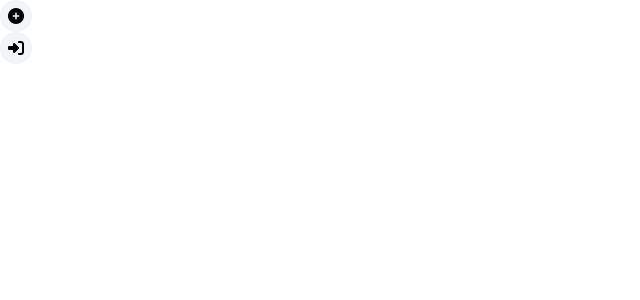
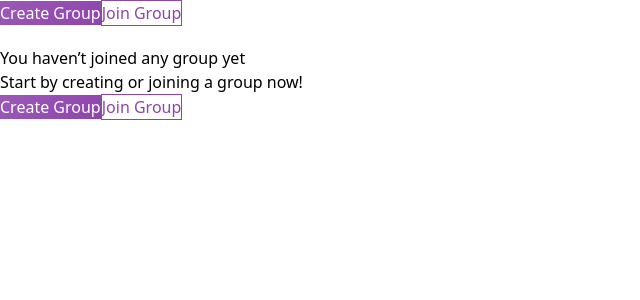
Before and after one commit to tienphuckx/anonybox-cli-vue, a Vue app: page /chat-room in a window 1280 px wide. Shown: the top 300 px of the page, without its empty margins (0-640 px from the left). Built offline with nearby package versions, Linux system fonts and the light colour scheme; no server answers.

Commit message:
UX/UI: improve behavior for Chat toolbar and Chat sidebar buttons

```diff
--- a/src/components/ChatRoom.vue
+++ b/src/components/ChatRoom.vue
@@ -77,6 +77,11 @@ export default {
     };
   },
   methods: {
+    handleNoGroups() {
+      alert("You haven't joined any groups yet!"); // Display a message to the user
+      // Optionally, navigate to a different page or show a UI message
+      this.listGroup = []; // Ensure the list is empty
+    },
   async selectContact(group) {
     console.log("Selected Group:", group); // Check if this logs the selected group object
     // Update currentGroupId with the selected group ID
@@ -132,6 +137,12 @@ export default {
 
     console.log("Created: from localstorage: ", userCode, userId);
 
+    // Check if userId is valid (not null, empty, or undefined)
+    if (!userId || userId.trim() === "" || isNaN(parseInt(userId, 10))) {
+      this.handleNoGroups(); // Call a function to show the appropriate message
+      return;
+    }
+
     this.currentUserId = parseInt(userId, 10);
     const response = await fetchListGroups(this.currentUserId);
     if (response) {
--- a/src/components/chatroom/ChatRoomTool.vue
+++ b/src/components/chatroom/ChatRoomTool.vue
@@ -1,14 +1,18 @@
 <template>
   <div class="chatroom-tool flex justify-end space-x-4 p-2 bg-green-600 border-b border-gray-300">
-    <!-- Create New Room Button -->
-    <button @click="toggleCreateRoomModal" class="icon-button">
-      <i class="fas fa-plus-circle text-gray-500 text-xl"></i>
-    </button>
 
-    <!-- Join Room Button -->
-    <button @click="toggleJoinGroupModal" class="icon-button">
-      <i class="fas fa-sign-in-alt text-green-700 text-xl"></i>
-    </button>
+    <button
+          @click="toggleCreateRoomModal"
+          class="btn-gradient text-sm px-4 py-2 rounded-lg"
+        >
+          Create Group
+        </button>
+        <button
+          @click="toggleJoinGroupModal"
+          class="btn-outline text-sm px-4 py-2 rounded-lg"
+        >
+          Join Group
+        </button>
 
     <CreateRoomModel
       v-if="isCreateRoomModalVisible"
@@ -73,4 +77,26 @@ export default {
 .icon-button:hover {
   background-color: #e2e8f0; /* slightly darker gray on hover */
 }
+.btn-gradient {
+    background: linear-gradient(135deg, #9b59b6, #8e44ad);
+    color: white;
+    border: none;
+    transition: background 0.3s;
+  }
+
+  .btn-gradient:hover {
+    background: linear-gradient(135deg, #8e44ad, #9b59b6);
+  }
+
+  .btn-outline {
+    background: white;
+    color: #8e44ad;
+    border: 1px solid #8e44ad;
+    transition: all 0.3s;
+  }
+
+  .btn-outline:hover {
+    background: #8e44ad;
+    color: white;
+  }
 </style>
--- a/src/components/chatroom/ChatSettingsPanel.vue
+++ b/src/components/chatroom/ChatSettingsPanel.vue
@@ -36,22 +36,34 @@
             class="grid grid-cols-2 items-center gap-4"
           >
             <!-- Member Name in First Column -->
-            <span>{{ member.username }}</span>
+            <span>
+              <span v-if="member.user_id === groupInfo.owner_id" class="text-green-600">You</span>
+              <span v-else class="text-gray-600">{{ member.username }}</span>
+            </span>
 
-            <!-- Actions in Second Column (Only visible if the user is the group owner) -->
-            <span v-if="isGroupOwner" class="flex space-x-4 justify-end">
+            <!-- Actions in Second Column (Only visible if the user is the group owner and not 'You') -->
+            <span
+              v-if="isGroupOwner && member.user_id !== groupInfo.owner_id"
+              class="flex space-x-4 justify-end"
+            >
               <button
                 @click="confirmRemoveMember(member.user_id, member.username)"
                 class="text-red-500"
-                    title="Remove Member">
+                title="Remove Member"
+              >
                 <i class="fas fa-user-slash"></i>
               </button>
-                <button @click="muteMember(member.user_id)" class="text-yellow-500" title="Mute Member">
+              <button
+                @click="muteMember(member.user_id)"
+                class="text-yellow-500"
+                title="Mute Member"
+              >
                 <i class="fas fa-volume-mute"></i>
               </button>
             </span>
           </li>
         </ul>
+
 
         <div class="flex justify-end">
             <button
@@ -95,6 +107,29 @@
         </div>
       </div>
 
+      <div class="flex justify-between space-x-4 mt-4">
+        <!-- Delete Group Button (only for the owner) -->
+        <button
+          v-if="isGroupOwner"
+          @click="deleteGroup"
+          class="text-red-500 flex items-center space-x-2 px-4 py-2 border border-red-500 rounded hover:bg-red-100"
+          title="Delete Group"
+        >
+          <i class="fas fa-trash"></i>
+          <span>Delete Group</span>
+        </button>
+
+        <!-- Leave Group Button (only for members) -->
+        <button
+          v-else
+          @click="leaveGroup"
+          class="text-red-500 flex items-center space-x-2 px-4 py-2 border border-red-500 rounded hover:bg-red-100"
+          title="Leave Group"
+        >
+          <i class="fas fa-sign-out-alt"></i>
+          <span>Leave Group</span>
+        </button>
+      </div>
 
       <CustomModal
         v-if="showModal"
@@ -108,7 +143,7 @@
   </template>
 
   <script>
-  import { removeUserFromGroup } from "@/services/chatRoomService";
+  import { removeUserFromGroup ,delete_group, leave_group} from "@/services/chatRoomService";
   import CustomModal from "@/components/custom/CustomModal.vue";
   export default {
     name: "ChatSettingsPanel",
@@ -263,9 +298,68 @@
         } catch (error) {
           console.error("Error fetching group details:", error);
         }
+      },
+      async deleteGroup() {
+        try {
+          const confirmation = confirm("Are you sure you want to delete this group?");
+          if (!confirmation) return;
+
+          const payload = {
+            gr_id: this.groupId,
+            u_id: this.groupInfo.owner_id, // Make sure `userId` is correctly defined
+          };
+
+          const response = await delete_group(payload);
+
+          // Check response code
+          if (response.code !== 0) {
+            alert(`Failed to delete group: ${response.message}`);
+            return;
           }
+
+          // Display success message and redirect
+          alert(response.message || "Group deleted successfully!");
+          this.$router.push("/groups");
+        } catch (error) {
+          console.error("Error deleting group:", error.message);
+          alert(`Error: ${error.message}`);
         }
+      },
+
+      async leaveGroup() {
+        try {
+          // Show confirmation prompt
+          const confirmation = confirm("Are you sure you want to leave this group?");
+          if (!confirmation) return;
+
+          // Prepare payload
+          const payload = {
+            gr_id: this.groupId,
+            u_id: parseInt(localStorage.getItem("x-user-id"), 10),
           };
+
+          // Call the `leave_group` service
+          const response = await leave_group(payload);
+
+          // Check response code
+          if (response.code !== 200) {
+            alert(`Failed to leave the group: ${response.message}`);
+            return;
+          }
+
+          // Display success message
+          alert(response.message || "You have successfully left the group.");
+
+          // Redirect to /chat-room
+          this.$router.push("/chat-room");
+        } catch (error) {
+          // Log and display error message
+          console.error("Error leaving group:", error.message);
+          alert(`Error: ${error.message}`);
+        }
+      },
+    }}
+
   </script>
 
   <style scoped>
--- a/src/components/chatroom/ChatSidebar.vue
+++ b/src/components/chatroom/ChatSidebar.vue
@@ -1,5 +1,26 @@
 <template>
-    <div class="contact-list">
+  <div class="contact-list px-2">
+    <!-- Check if listGroup has data -->
+    <div v-if="listGroup.length === 0" class="no-data-card p-6 rounded-lg shadow-md bg-gradient-to-r from-purple-500 to-blue-500 text-white text-center">
+      <h2 class="text-lg font-semibold">You haven’t joined any group yet</h2>
+      <p class="text-sm mt-2">Start by creating or joining a group now!</p>
+      <div class="mt-4 space-x-4">
+        <button
+          @click="$emit('createGroup')"
+          class="btn-gradient text-sm px-4 py-2 rounded-lg"
+        >
+          Create Group
+        </button>
+        <button
+          @click="$emit('joinGroup')"
+          class="btn-outline text-sm px-4 py-2 rounded-lg"
+        >
+          Join Group
+        </button>
+      </div>
+    </div>
+
+    <!-- Display groups if data is found -->
     <div
       v-for="group in listGroup"
       :key="group.group_id"
@@ -34,10 +55,10 @@
           <span class="text-xs text-gray-400">{{ formatVietnamTime(group.latest_ms_time) }}</span>
         </div>
       </div>
-
     </div>
   </div>
 </template>
+
 
   <script>
   export default {
@@ -122,4 +143,33 @@
     overflow: hidden; /* Hide overflow text */
     text-overflow: ellipsis; /* Add ellipsis for overflowing text */
   }
+
+  /* No data card styles */
+  .no-data-card {
+    margin: 20px auto;
+    max-width: 400px;
+  }
+
+  .btn-gradient {
+    background: linear-gradient(135deg, #9b59b6, #8e44ad);
+    color: white;
+    border: none;
+    transition: background 0.3s;
+  }
+
+  .btn-gradient:hover {
+    background: linear-gradient(135deg, #8e44ad, #9b59b6);
+  }
+
+  .btn-outline {
+    background: white;
+    color: #8e44ad;
+    border: 1px solid #8e44ad;
+    transition: all 0.3s;
+  }
+
+  .btn-outline:hover {
+    background: #8e44ad;
+    color: white;
+  }
   </style>
--- a/src/services/chatRoomService.js
+++ b/src/services/chatRoomService.js
@@ -108,3 +108,62 @@ export async function fetchGroupDetails(groupId) {
       throw error;
     }
   }
+
+
+  export async function delete_group(payload) {
+    try {
+      const response = await fetch(`${API_BASE_URL}/del-gr`, {
+        method: "POST",
+        headers: {
+          "Content-Type": "application/json",
+        },
+        body: JSON.stringify(payload),
+      });
+
+      if (!response.ok) {
+        // Handle server errors
+        const errorData = await response.json();
+        throw new Error(errorData.msg || `Error: ${response.status} ${response.statusText}`);
+      }
+
+      const data = await response.json();
+
+      // Return normalized response for easier handling
+      return {
+        code: data.code,
+        message: data.data?.del_status || data.msg || "Group deleted successfully.",
+      };
+    } catch (error) {
+      console.error("Error deleting group:", error);
+      throw error;
+    }
+  }
+
+  export async function leave_group(payload) {
+    try {
+      const response = await fetch(`${API_BASE_URL}/leave-gr`, {
+        method: "POST",
+        headers: {
+          "Content-Type": "application/json",
+        },
+        body: JSON.stringify(payload),
+      });
+
+      if (!response.ok) {
+        // Handle server errors
+        const errorData = await response.json();
+        throw new Error(errorData.msg || `Error: ${response.status} ${response.statusText}`);
+      }
+
+      const data = await response.json();
+
+      // Return normalized response for easier handling
+      return {
+        code: data.code,
+        message: data.data?.del_status || data.msg || "Left group successfully.",
+      };
+    } catch (error) {
+      console.error("Error leaving group:", error);
+      throw error;
+    }
+  }
```
Lines whose indentation alone changed are shown as unchanged.
